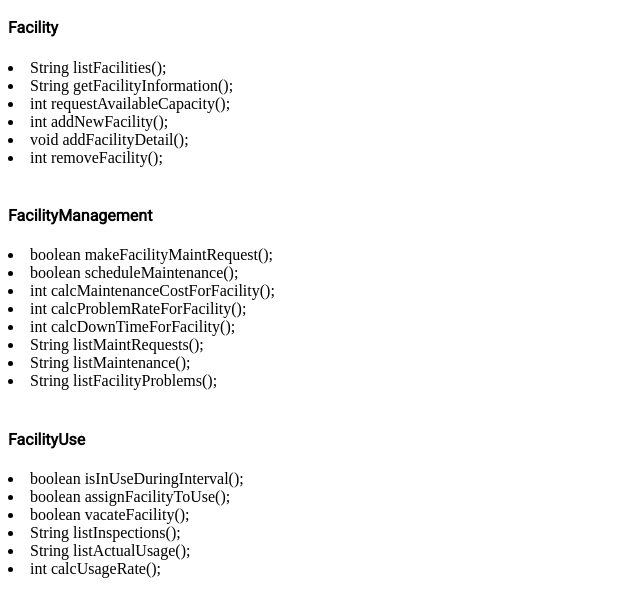
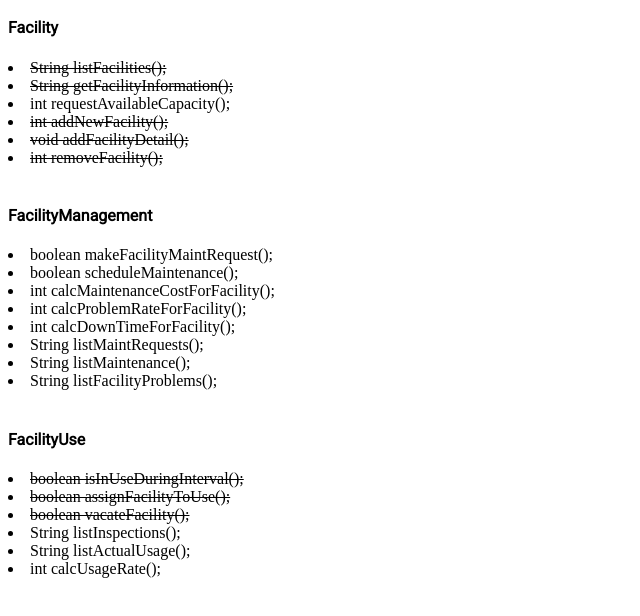
Before and after one commit to Zoryna/FacilityManagement, a plain HTML site: page index.html in a window 1280 px wide. Shown: the part 48-664 px from the top of the page, without its empty margins (0-640 px from the left). Drawn offline with Linux system fonts and the light colour scheme; a web font is replaced by a local one.

Commit message:
Update Todos

```diff
--- a/index.html
+++ b/index.html
@@ -4,12 +4,12 @@
 <head> <h1>FACILITY MANAGEMENT IN MARS</h1> </head>
     <body>
         <h4>Facility</h4>
-        <li>String listFacilities();</li>
-        <li>String getFacilityInformation();</li>
+        <li class="done">String listFacilities();</li>
+        <li class="done">String getFacilityInformation();</li>
         <li>int requestAvailableCapacity();</li>
-        <li>int addNewFacility();</li>
-        <li>void addFacilityDetail();</li>
-        <li>int removeFacility();</li>
+        <li class="done">int addNewFacility();</li>
+        <li class="done">void addFacilityDetail();</li>
+        <li class="done">int removeFacility();</li>
         <br>
         <h4>FacilityManagement</h4>
         <li>boolean makeFacilityMaintRequest();</li>
@@ -22,9 +22,9 @@
         <li>String listFacilityProblems();</li>
         <br>
         <h4>FacilityUse</h4>
-        <li> boolean isInUseDuringInterval();</li>
-        <li>boolean assignFacilityToUse();</li>
-        <li>boolean vacateFacility();</li>
+        <li class="done"> boolean isInUseDuringInterval();</li>
+        <li class="done">boolean assignFacilityToUse();</li>
+        <li class="done">boolean vacateFacility();</li>
         <li>String listInspections();</li>
         <li>String listActualUsage();</li>
         <li>int calcUsageRate();</li>
--- a/style.css
+++ b/style.css
@@ -16,3 +16,7 @@ h1 {
 h4 {
     font-family: 'Roboto', sans-serif;
 }
+
+li.done {
+    text-decoration: line-through;
+}
```
